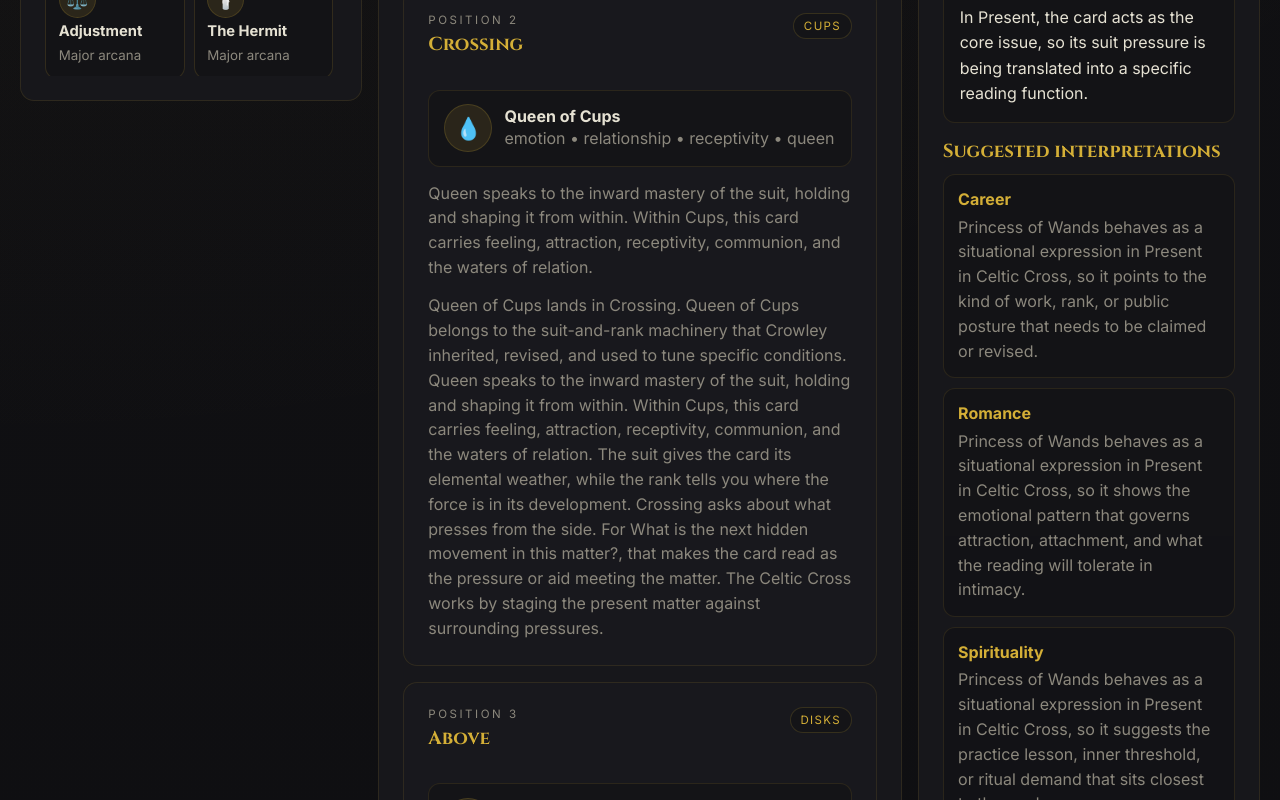
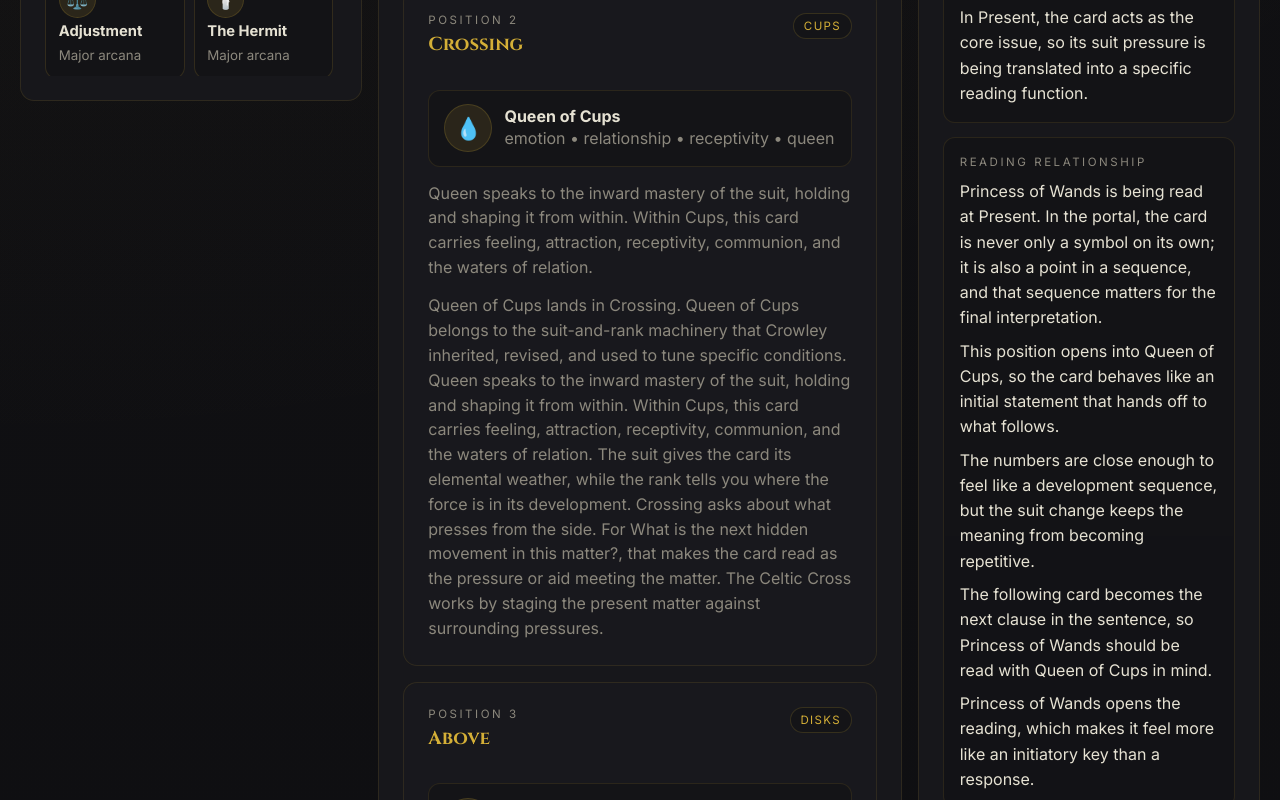
Before and after one commit to t3dy/CrowleyDB, a React (Vite) app in the folder frontend/: page /#/readings in a window 1280 px wide. Shown: the part 1780-2580 px from the top of the page. Built offline with nearby package versions, Linux system fonts and the light colour scheme; a web font is replaced by a local one.

Commit message:
Add tarot relationship study notes

```diff
--- a/frontend/src/index.css
+++ b/frontend/src/index.css
@@ -1064,6 +1064,24 @@
   line-height: 1.6;
 }
 
+.reading-study__relation {
+  display: grid;
+  gap: 0.5rem;
+  padding: 0.95rem 1rem;
+  border-radius: 12px;
+  background: rgba(0, 0, 0, 0.16);
+  border: 1px solid rgba(212, 175, 55, 0.12);
+}
+
+.reading-study__relation .page-kicker {
+  margin-bottom: 0;
+}
+
+.reading-study__relation p {
+  margin: 0;
+  line-height: 1.58;
+}
+
 .reading-areas {
   display: grid;
   gap: 0.65rem;
--- a/frontend/src/pages/Readings.tsx
+++ b/frontend/src/pages/Readings.tsx
@@ -2,6 +2,7 @@
 import {
   buildManualReading,
   buildTarotCardStudy,
+  buildTarotRelationshipStudy,
   dealTarotReading,
   getTarotCardById,
   SPREADS,
@@ -64,6 +65,7 @@
     selectedSpread.positions[0];
 
   const focusStudy = buildTarotCardStudy(focusCard, selectedSpread, focusPosition);
+  const relationStudy = buildTarotRelationshipStudy(reading, focusPosition.index - 1, focusCard, selectedSpread);
 
   const deckChoices = useMemo(() => {
     if (mode !== 'manual') return TAROT_DECK;
@@ -374,6 +376,15 @@
                 <p key={note}>{note}</p>
               ))}
             </div>
+
+            <div className="reading-study__relation">
+              <p className="page-kicker">Reading relationship</p>
+              <p>{relationStudy.overview}</p>
+              <p>{relationStudy.sequenceNote}</p>
+              <p>{relationStudy.dignityNote}</p>
+              <p>{relationStudy.neighborNote}</p>
+              <p>{relationStudy.trioNote}</p>
+            </div>
           </div>
 
           <div className="reading-areas">
--- a/frontend/src/tarotReadingsContent.ts
+++ b/frontend/src/tarotReadingsContent.ts
@@ -54,6 +54,16 @@
   overview: string;
   studyNotes: string[];
   areaNotes: Record<TarotStudyArea['id'], string>;
+};
+
+export type TarotRelationshipStudy = {
+  title: string;
+  positionLabel: string;
+  overview: string;
+  sequenceNote: string;
+  dignityNote: string;
+  neighborNote: string;
+  trioNote: string;
 };
 
 const suitProfiles = {
@@ -123,6 +133,29 @@
 
 const minorRankOrder = ['Ace', 'Two', 'Three', 'Four', 'Five', 'Six', 'Seven', 'Eight', 'Nine', 'Ten', 'Knight', 'Queen', 'Prince', 'Princess'] as const;
 const minorSuitOrder = ['wands', 'cups', 'swords', 'disks'] as const;
+const suitElement: Record<NonNullable<TarotCard['suit']>, string> = {
+  wands: 'fire',
+  cups: 'water',
+  swords: 'air',
+  disks: 'earth',
+};
+
+const rankValue: Record<string, number> = {
+  Ace: 1,
+  Two: 2,
+  Three: 3,
+  Four: 4,
+  Five: 5,
+  Six: 6,
+  Seven: 7,
+  Eight: 8,
+  Nine: 9,
+  Ten: 10,
+  Knight: 11,
+  Queen: 12,
+  Prince: 13,
+  Princess: 14,
+};
 
 function buildMinorMeaning(suit: keyof typeof suitProfiles, rank: string) {
   const suitProfile = suitProfiles[suit];
@@ -239,6 +272,130 @@
             position ? `In ${position.label}, the card acts as ${position.role}, so its suit pressure is being translated into a specific reading function.` : 'On its own, the card is best studied as an instance of suit-energy working through rank.',
           ],
     areaNotes: buildAreaNotes(card, spread, position),
+  };
+}
+
+function cardNumericValue(card: TarotCard) {
+  if (card.kind === 'major') {
+    const majorIndex = Number(card.id.replace('major-', ''));
+    return Number.isFinite(majorIndex) ? majorIndex + 40 : 40;
+  }
+  if (!card.rank) return 20;
+  return rankValue[card.rank] || 20;
+}
+
+function describeCardDignity(left: TarotCard, right: TarotCard) {
+  if (left.id === right.id) {
+    return `${left.name} repeats itself across the pair, which makes the dignity feel self-reinforcing rather than mixed.`;
+  }
+
+  if (left.kind === 'major' && right.kind === 'major') {
+    const difference = Math.abs(cardNumericValue(left) - cardNumericValue(right));
+    if (difference === 1) {
+      return `The two major cards sit in sequence, so the reading feels like a threshold moving one step after another.`;
+    }
+    if (difference <= 3) {
+      return `The major cards are near enough to feel like a tonal cluster, with one card acting as a refinement of the other.`;
+    }
+    return `The major cards are farther apart, so the reading treats one as the governing atmosphere and the other as a later consequence.`;
+  }
+
+  if (left.kind === 'minor' && right.kind === 'minor') {
+    const leftSuit = left.suit || 'cups';
+    const rightSuit = right.suit || 'cups';
+    const leftRank = left.rank || 'Ace';
+    const rightRank = right.rank || 'Ace';
+    const leftValue = rankValue[leftRank] || 1;
+    const rightValue = rankValue[rightRank] || 1;
+
+    if (leftSuit === rightSuit) {
+      if (Math.abs(leftValue - rightValue) <= 1) {
+        return `The pair has strong suit dignity and a clear number sequence, so the same elemental current keeps building without interruption.`;
+      }
+      return `The pair shares a suit, which gives it strong dignity even before the number logic is read; the suit current holds the pair together.`;
+    }
+
+    if (leftRank === rightRank) {
+      return `The number repeats across different suits, which makes the spread read like a structural echo rather than a single-element statement.`;
+    }
+
+    const leftElement = suitElement[leftSuit];
+    const rightElement = suitElement[rightSuit];
+    if ((leftElement === 'fire' && rightElement === 'air') || (leftElement === 'air' && rightElement === 'fire')) {
+      return `Fire and air interact here as an active pair, so the reading leans toward motion, speech, and quickening rather than consolidation.`;
+    }
+    if ((leftElement === 'water' && rightElement === 'earth') || (leftElement === 'earth' && rightElement === 'water')) {
+      return `Water and earth interact here as a receptive pair, so the reading leans toward containment, embodiment, and practical follow-through.`;
+    }
+
+    const difference = Math.abs(leftValue - rightValue);
+    if (difference === 1) {
+      return `The number sequence is consecutive, so the pair feels like one step handing off to the next even though the suits differ.`;
+    }
+    if (difference <= 3) {
+      return `The numbers are close enough to feel like a development sequence, but the suit change keeps the meaning from becoming repetitive.`;
+    }
+    return `The suits and numbers diverge, so the reading treats the pair as contrast rather than reinforcement.`;
+  }
+
+  const major = left.kind === 'major' ? left : right;
+  const minor = left.kind === 'minor' ? left : right;
+  const majorValue = cardNumericValue(major);
+  const minorValue = cardNumericValue(minor);
+  if (Math.abs(majorValue - minorValue) <= 2) {
+    return `The major card and the minor card sit close in sequence, so the governing image and the local situation are speaking in a tight knot.`;
+  }
+  return `The major card governs the atmosphere while the minor card localizes it, so the pair reads as principle above and condition below.`;
+}
+
+export function buildTarotRelationshipStudy(reading: TarotReading, focusIndex: number, focusCard: TarotCard, spread?: SpreadDefinition): TarotRelationshipStudy {
+  const currentDraw = reading.cards[focusIndex] || reading.cards[0];
+  const currentCard = currentDraw?.card || focusCard;
+  const currentPosition = currentDraw?.position || spread?.positions[focusIndex] || reading.spread.positions[focusIndex] || reading.spread.positions[0];
+  const previousDraw = reading.cards[focusIndex - 1] || null;
+  const nextDraw = reading.cards[focusIndex + 1] || null;
+
+  const previousCard = previousDraw?.card || null;
+  const nextCard = nextDraw?.card || null;
+
+  const sequenceNote = previousCard && nextCard
+    ? `This position sits between ${previousCard.name} and ${nextCard.name}, so the spread reads like a hinge rather than a single isolated symbol.`
+    : previousCard
+      ? `This position follows ${previousCard.name}, so the card looks like the next step after an established condition.`
+      : nextCard
+        ? `This position opens into ${nextCard.name}, so the card behaves like an initial statement that hands off to what follows.`
+        : 'This position stands alone at the moment, so the card reads primarily through its own image and attributions.';
+
+  const dignityNote = previousCard
+    ? describeCardDignity(previousCard, currentCard)
+    : nextCard
+      ? describeCardDignity(currentCard, nextCard)
+      : `${currentCard.name} has no adjacent comparison in view, so its dignity is being read from its own suit, number, and major or minor status.`;
+
+  const neighborNote = previousCard && nextCard
+    ? `The surrounding cards make ${currentCard.name} part of a three-card sentence: ${previousCard.name} introduces the condition, ${currentCard.name} holds it, and ${nextCard.name} pushes it onward.`
+    : previousCard
+      ? `The earlier card colors the present one, so ${previousCard.name} acts as the prior statement that ${currentCard.name} answers.`
+      : nextCard
+        ? `The following card becomes the next clause in the sentence, so ${currentCard.name} should be read with ${nextCard.name} in mind.`
+        : `${currentCard.name} currently has no neighbors in the spread grid, so the card is being read more directly through its own symbolism.`;
+
+  const trioNote = currentPosition.index === 1
+    ? `${currentCard.name} opens the reading, which makes it feel more like an initiatory key than a response.`
+    : currentPosition.index === reading.cards.length
+      ? `${currentCard.name} closes the reading, so it often behaves like a summary, verdict, or seal.`
+      : `Because this card sits at position ${currentPosition.index}, it is translating the question into a midstream condition rather than a pure beginning or ending.`;
+
+  const overview = `${currentCard.name} is being read at ${currentPosition.label}. In the portal, the card is never only a symbol on its own; it is also a point in a sequence, and that sequence matters for the final interpretation.`;
+
+  return {
+    title: currentCard.name,
+    positionLabel: currentPosition.label,
+    overview,
+    sequenceNote,
+    dignityNote,
+    neighborNote,
+    trioNote,
   };
 }
 
```
